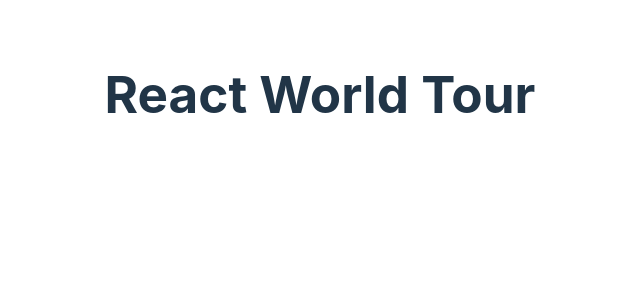
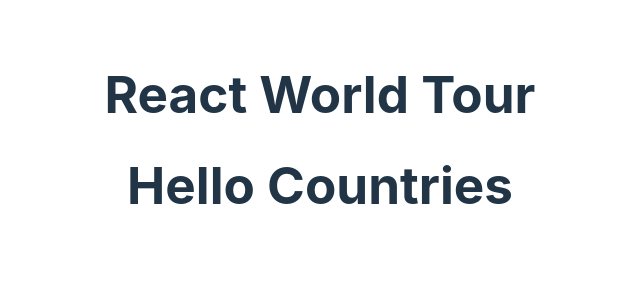
Before and after one commit to mdazim12/React-Country-Tour, a React (Vite) app: page / in a window 1280 px wide. Shown: the top 300 px of the page, without its empty margins (320-960 px from the left). Built offline with nearby package versions, Linux system fonts and the light colour scheme; no server answers.

Commit message:
load countriess uinsg useEffect

```diff
--- a/src/App.jsx
+++ b/src/App.jsx
@@ -1,17 +1,13 @@
-
-import './App.css'
+import './App.css';
+import Countries from './components/Countries/Countries';
 
 function App() {
-
-
   return (
     <>
-
-      <h1> React World Tour </h1>
-
-
+      <h1>React World Tour</h1>
+      <Countries></Countries>
     </>
-  )
+  );
 }
 
-export default App
+export default App;
--- /dev/null
+++ b/src/components/Countries/Countries.jsx
@@ -0,0 +1,22 @@
+import { useEffect } from "react";
+import { useState } from "react";
+
+const Countries = () => {
+
+    const [countries, setCountries] = useState([]);
+
+    useEffect(()=> {
+        fetch('https://restcountries.com/v3.1/all')
+        .then(res =>res.json())
+        .then(data => console.log(data))
+
+    },[])
+
+    return (
+        <div>
+            <h1>Hello Countries </h1>
+        </div>
+    );
+};
+
+export default Countries;
```
